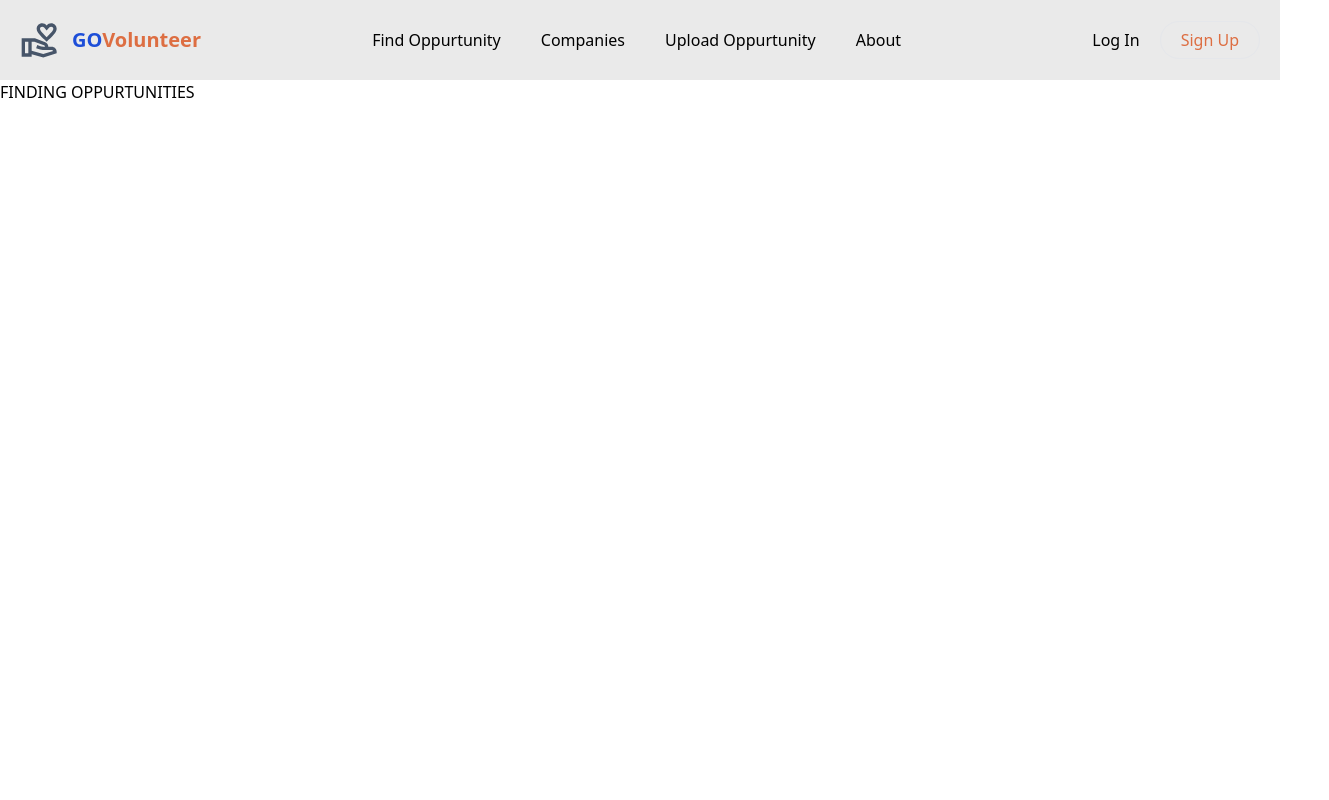
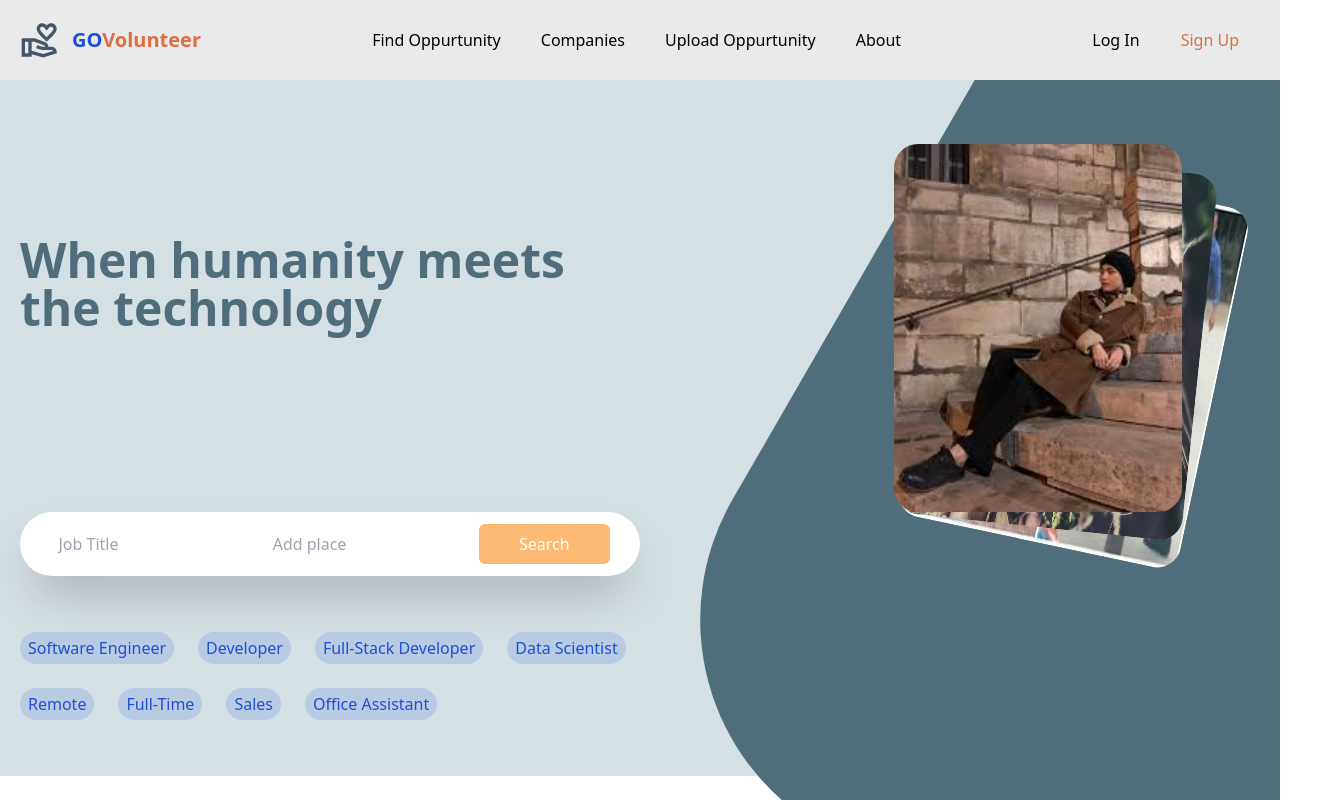
Before and after one commit to Keerthimanambakam/GOVolunteer, a React (Vite) app in the folder client/: page /find-oppurtunities in a window 1280 px wide. Shown: the top 800 px of the page, 1329 px wide, since content can reach past the window. Built offline with nearby package versions, Linux system fonts and the light colour scheme.

Commit message:
added findoppurtunites page and background component

```diff
--- a/client/src/assets/index.js
+++ b/client/src/assets/index.js
@@ -11,6 +11,9 @@ import Office from "./office.jpg";
 import JobImg from "./job.jpg";
 import Facebook from "./facebook.png";
 import CodeWave from "./codewave.png";
+import Taehyungaesthetic from "./taehyunginparis.png";
+import flowers from "./flowers.jpg"
+import tae from "./taetae.jpeg"
 
 export {
   CodeWave,
@@ -26,4 +29,7 @@ export {
   Youtube,
   Office,
   JobImg,
+  flowers,
+  tae,
+  Taehyungaesthetic
 };
--- /dev/null
+++ b/client/src/components/Background.jsx
@@ -0,0 +1,122 @@
+import React from 'react'
+import CustomButton from './CustomButton'
+import { popularSearch } from '../utils/data'
+import { AiOutlineSearch, AiOutlineCloseCircle } from "react-icons/ai";
+import { CiLocationOn } from "react-icons/ci";
+import { Taehyungaesthetic,tae,flowers } from '../assets';
+
+const Search= ({ placeholder, icon, value, setValue, styles }) => {
+  const handleChange = (e) => {
+    setValue(e.target.value);
+  };
+
+  const clearInput = () => setValue("");
+
+  return (
+    <div className={`flex w-full md:w-1/3 items-center ${styles}`}>
+      {icon}
+
+      <input
+        value={value}
+        onChange={(e) => handleChange(e)}
+        type='text'
+        className='w-full md:w-64 p-2 outline-none bg-transparent text-base'
+        placeholder={placeholder}
+      />
+
+      <AiOutlineCloseCircle
+        className='hidden md:flex text-gray-600 text-xl cursor-pointer'
+        onClick={clearInput}
+      />
+    </div>
+  );
+};
+
+const Background = ({type,
+  handleClick,
+  searchQuery,
+  setSearchQuery,
+  location,
+  setLocation,}) => {
+  return (
+    <>
+    <div className='bg-alice_blue'>
+
+       <div className={`container mx-auto px-5 flex items-center relative`}
+       >
+        <div  className='w-full z-10 bg-alice-blue'>
+
+            <div className='mb-20 sm:mb-0 flex flex-col items-center sm:flex-row sm:justify-between relative z-10'>
+               <div>
+                 <p className='text-paynes_gray font-bold text-4xl md:text-5xl pt-32 sm:pt-2 mb-8 sm:mb-8'>When humanity meets the technology</p>
+                </div>
+                <div className="z-20 pl-[20vw] sm:relative sm:pt-16">
+
+                 <div>
+                 <div className="z-20 absolute">
+                    <img className="h-[23rem] w-[18rem] mr-[16rem] rounded-3xl" src={Taehyungaesthetic} alt=""/>
+                  </div>
+                <div className="z-10 absolute rotate-6 origin-bottom-left">
+                    <img className="h-[23rem] w-[18rem] mr-[16rem] rounded-3xl" src={flowers} alt=""/>
+                </div>
+                <div className="z-0  rotate-12 origin-bottom-left">
+                    <img className="h-[23rem] w-[18rem] mr-[16rem] rounded-3xl" src={tae} alt=""/>
+                </div>
+            </div>
+
+
+            </div>
+
+            </div>
+
+            <div className='w-3/4 sm:w-1/2 flex items-center justify-around bg-white px-2 md:px-5 sm:py-3 shadow-2xl rounded-full'>
+            <Search
+              placeholder='Job Title'
+              icon={<AiOutlineSearch className='text-gray-600 text-xl' />}
+              value={searchQuery}
+              setValue={setSearchQuery}
+            />
+            <Search
+              placeholder='Add place'
+              icon={<CiLocationOn className='text-gray-600 text-xl' />}
+              value={location}
+              setValue={setLocation}
+              styles={"hidden md:flex"}
+            />
+
+            <div>
+              <CustomButton
+                onClick={handleClick}
+                title='Search'
+                containerStyles={
+                  "text-white py-2 md:py3 px-3 md:px-10 focus:outline-none bg-orange-300 rounded-full md:rounded-md text-sm md:text-base"
+                }
+              />
+            </div>
+          </div>
+
+           {type && (
+            <div className='w-1/2 lg:1/2 flex flex-wrap gap-3 md:gap-6 py-10 md:py-14'>
+              {popularSearch.map((search, index) => (
+                <span
+                  key={index}
+                  className='bg-[#1d4fd826] text-[#1d4ed8] py-1 px-2 rounded-full text-sm md:text-base'
+                >
+                  {search}
+                </span>
+              ))}
+            </div>
+          )}
+
+
+        </div>
+       </div>
+
+    </div>
+    </>
+  )
+}
+
+
+
+export default Background
--- a/client/src/components/Footer.jsx
+++ b/client/src/components/Footer.jsx
@@ -6,8 +6,8 @@ import { Link } from "react-router-dom";
 
 const Footer = () => {
   return (
-    <footer className="relative bottom-0  text-white bg-orange-300  z-50">
-      <div className='-mb-0.5 bg-orange-300 px-20 py-20 mx-auto max-w-full'>
+    <footer className="relative bottom-0  text-white bg-orange-200 z-50">
+      <div className='-mb-0.5 px-20 py-20 mx-auto max-w-full'>
 
         <div className='w-full flex flex-wrap gap-10 justify-between -mb-10 -px-4'>
             {footerLinks.map(({ id, title, links }) => (
--- a/client/src/components/index.js
+++ b/client/src/components/index.js
@@ -4,5 +4,6 @@ import CustomButton from "./CustomButton";
 import MenuList from "./MenuList";
 import SignUp from "./SignUp";
 import Input from "./Input";
+import Background from "./Background";
 
-export {Footer,Navbar,CustomButton,MenuList,SignUp,Input}
+export {Footer,Navbar,CustomButton,MenuList,SignUp,Input,Background}
--- a/client/src/pages/FindOppurtunities.jsx
+++ b/client/src/pages/FindOppurtunities.jsx
@@ -1,12 +1,32 @@
 import React from 'react'
 import {useState} from "react";
 import {useLocation,useNavigate} from 'react-router-dom';
-import {popularSearch} from "../utils/data";
-import CustomButton from "../components/CustomButton"
+import Background from "../components/Background"
+import {experience,jobTypes,jobs} from "../utils/data"
+import CustomButton from '../components/CustomButton';
+
 
 const FindOppurtunities = () => {
+    const location=useLocation();
+    const navigate=useNavigate();
+    const [searchQuery, setSearchQuery] = useState("");
+    const [jobLocation, setJobLocation] = useState("");
+
  return(
-  <h1>FINDING OPPURTUNITIES</h1>
+  <div>
+    <div className='w-full bg-blue relative overflow-x-clip'>
+
+       <div className="absolute hidden sm:flex sm:z-100">
+        <div className="bg-paynes_gray w-[150vh] h-[150vh] absolute left-[65vw] -top-[24vh] rotate-[30deg]  rounded-[30vh]">
+        </div>
+       </div>
+
+    </div>
+    <Background type='home'  handleClick={() => {}} searchQuery={searchQuery}
+        setSearchQuery={setSearchQuery}
+        location={jobLocation}
+        setLocation={setJobLocation}/>
+  </div>
  )
 }
 
--- a/client/tailwind.config.js
+++ b/client/tailwind.config.js
@@ -7,7 +7,11 @@ export default {
         'platinum':'#EAEAEA',
         'dutch_white':'#E8DAB2',
         'burnt_seinna':'#DD6E42',
-        'persian_orange':'#D59172'
+        'persian_orange':'#D59172',
+        'columbia_blue':'#C0D6DF',
+        'alice_blue':'#D5E0E5',
+        'light_alice_blue':'#E0E5E8',
+        'ash_gray':'#9CA496'
       }},
   },
   plugins: [],
```
